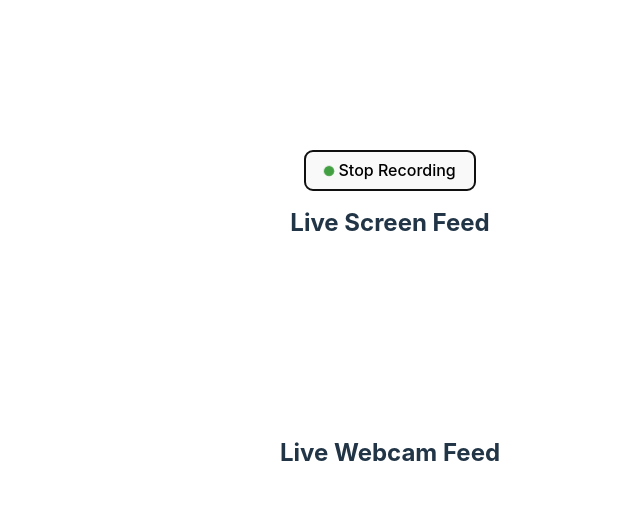
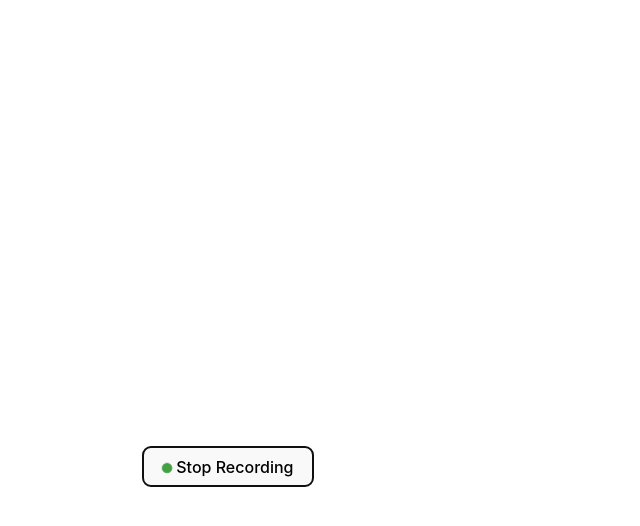
Before and after one commit to floscr/svelte-screen-record, a Svelte app: page / in a window 1280 px wide. Both pictures are taken after a click on the button "Start Recording". Shown: the top 526 px of the page, without its empty margins (250-890 px from the left). Built offline with nearby package versions, Linux system fonts and the light colour scheme.

Commit message:
Only record audio/video on the main screen and show the webcam as PIP

```diff
--- a/src/App.svelte
+++ b/src/App.svelte
@@ -2,45 +2,38 @@
   import { onMount } from 'svelte';
 
   let isRecording = false;
-  let screenStream, webcamStream;
-  let screenRecorder, webcamRecorder;
-  let screenVideoUrl, webcamVideoUrl;
+  let screenStream;
+  let screenRecorder;
+  let screenVideoUrl;
 
   async function startRecording() {
-    screenStream = await navigator.mediaDevices.getDisplayMedia({ video: true });
-    webcamStream = await navigator.mediaDevices.getUserMedia({ video: true, audio: true });
+    isRecording = true;
 
-    document.getElementById('screenPreview').srcObject = screenStream;
-    document.getElementById('webcamPreview').srcObject = webcamStream;
-
+    screenStream = await navigator.mediaDevices.getDisplayMedia({ video: true, audio: true });
     screenRecorder = new MediaRecorder(screenStream, { mimeType: 'video/webm' });
-    webcamRecorder = new MediaRecorder(webcamStream, { mimeType: 'video/webm' });
 
     const screenChunks = [];
-    const webcamChunks = [];
-
     screenRecorder.ondataavailable = e => screenChunks.push(e.data);
-    webcamRecorder.ondataavailable = e => webcamChunks.push(e.data);
-
     screenRecorder.onstop = () => {
       const blob = new Blob(screenChunks, { type: 'video/mp4' });
       screenVideoUrl = URL.createObjectURL(blob);
     };
+    screenRecorder.start();
 
-    webcamRecorder.onstop = () => {
-      const blob = new Blob(webcamChunks, { type: 'video/mp4' });
-      webcamVideoUrl = URL.createObjectURL(blob);
-    };
-
-    screenRecorder.start();
-    webcamRecorder.start();
+    const webcamStream = await navigator.mediaDevices.getUserMedia({ video: true });
+    const videoElement = document.getElementById('webcamPreview');
+    videoElement.srcObject = webcamStream;
+    videoElement.addEventListener('loadedmetadata', () => {
+      videoElement.play().then(() => {
+        videoElement.requestPictureInPicture();
+      });
+    });
   }
 
   function stopRecording() {
     screenRecorder.stop();
-    webcamRecorder.stop();
     screenStream.getTracks().forEach(track => track.stop());
-    webcamStream.getTracks().forEach(track => track.stop());
+    isRecording = false;
   }
 
   function toggleRecording() {
@@ -49,12 +42,10 @@
     } else {
       startRecording();
     }
-    isRecording = !isRecording;
   }
 </script>
 
-<main>
-
+<!-- App.svelte (Template) -->
 <button on:click={toggleRecording}>
   {#if isRecording}
     <span class="recording-indicator"></span>
@@ -65,12 +56,7 @@
 </button>
 
 {#if isRecording}
-  <div>
-    <h2>Live Screen Feed</h2>
-    <video id="screenPreview" width="320" autoplay muted></video>
-    <h2>Live Webcam Feed</h2>
-    <video id="webcamPreview" width="320" autoplay muted></video>
-  </div>
+  <video id="webcamPreview" width="320" autoplay muted></video>
 {/if}
 
 {#if screenVideoUrl}
@@ -80,15 +66,6 @@
     <a href={screenVideoUrl} download="screen-recording.mp4">Download Screen Recording</a>
   </div>
 {/if}
-
-{#if webcamVideoUrl}
-  <div>
-    <h2>Webcam Recording</h2>
-    <video src={webcamVideoUrl} controls width="320"></video>
-    <a href={webcamVideoUrl} download="webcam-recording.mp4">Download Webcam Recording</a>
-  </div>
-{/if}
-</main>
 
 <style>
   .recording-indicator {
```
